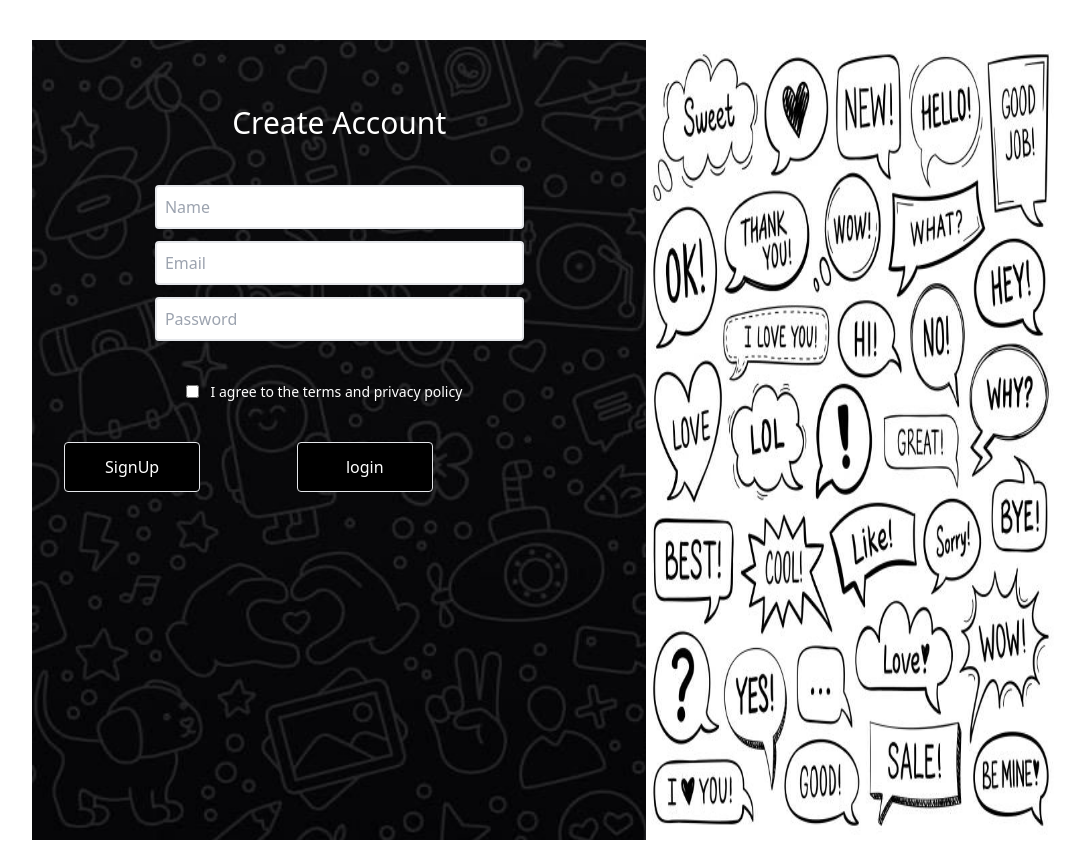
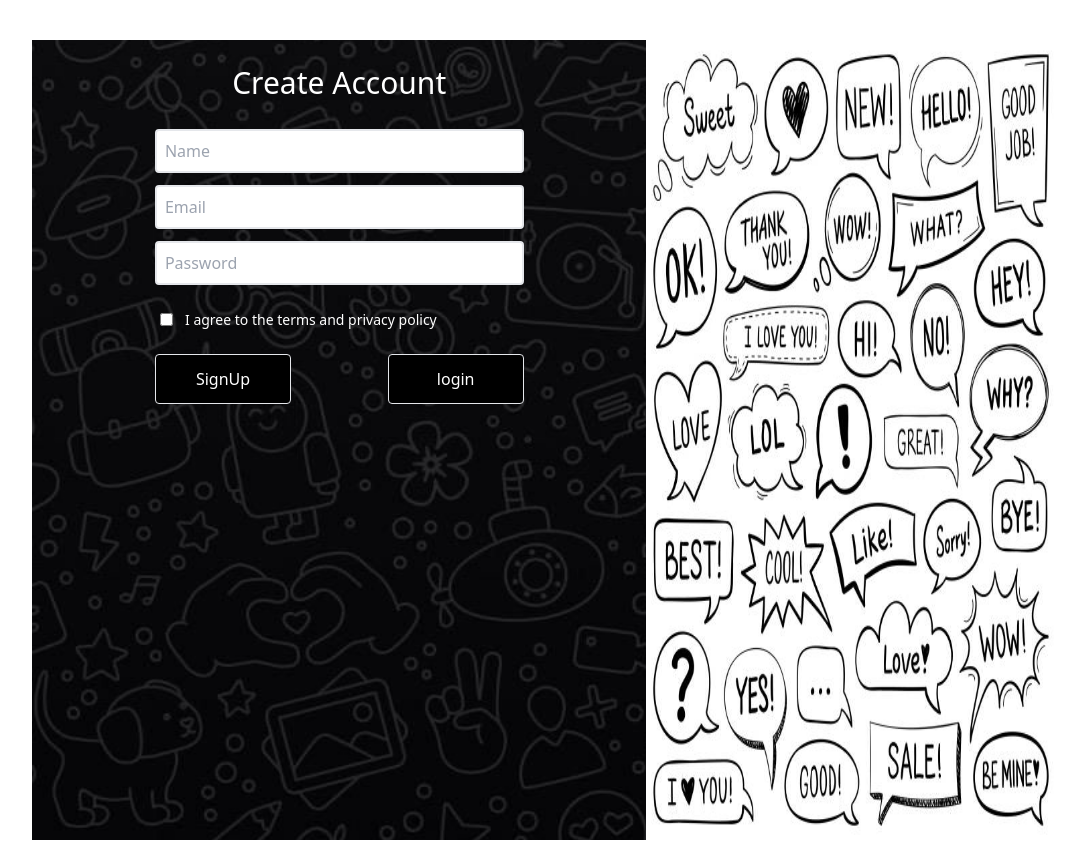
Before and after one commit to Deji06/chat-app, a React (Vite) app: page / in a window 1280 px wide. Shown: the whole page, without its empty margins (96-1176 px from the left). Built offline with nearby package versions, Linux system fonts and the light colour scheme.

Commit message:
added react spinner

```diff
--- a/package.json
+++ b/package.json
@@ -18,6 +18,7 @@
     "react-dom": "^19.1.0",
     "react-icons": "^5.5.0",
     "react-router-dom": "^7.5.3",
+    "react-spinners": "^0.17.0",
     "socket.io": "^4.8.1",
     "socket.io-client": "^4.8.1",
     "tailwind-scrollbar-hide": "^4.0.0"
--- a/src/components/SignUp.tsx
+++ b/src/components/SignUp.tsx
@@ -3,6 +3,7 @@ import chat from "../asset/chat.jpg";
 import whatsapp from "../asset/whatsapp.jpg";
 import { useNavigate } from "react-router-dom";
 import axios from "axios";
+import ClipLoader from "react-spinners/ClipLoader";
 
 interface signUpProps {
   setRegisteredUser: React.Dispatch<React.SetStateAction<string | null>>;
@@ -104,7 +105,7 @@ const SignUp = ({ setRegisteredUser }: signUpProps) => {
           }}
         >
           <form
-            className="space-y-10 w-[100%] m-auto mt-10 gap-y-5 borde"
+            className="space-y-10 md:space-y-6 w-[100%] m-auto mt-10 md:mt-0 gap-y-5"
             onSubmit={handleForm}
           >
             <p className="text-[30px] text-white text-bold capitalize text-center pt-5 w-fit m-auto ">
@@ -120,7 +121,7 @@ const SignUp = ({ setRegisteredUser }: signUpProps) => {
                 onChange={(e) => setName(e.target.value)}
                 // required
               />
-              {clientError.name && <p className="text-red-500 ml-10 ">{clientError.name}</p>}
+              {clientError.name && <p className="text-red-500 ml-10 md:ml-32 text-[14px] ">{clientError.name}</p>}
               <input
                 type="text"
                 placeholder="Email"
@@ -129,7 +130,7 @@ const SignUp = ({ setRegisteredUser }: signUpProps) => {
                 onChange={(e) => setEmail(e.target.value)}
                 // required
               />
-              {clientError.email && <p className="text-red-500 ml-10 ">{clientError.email}</p>}
+              {clientError.email && <p className="text-red-500 ml-10 md:ml-32 text-[14px]  ">{clientError.email}</p>}
               <input
                 type="password"
                 placeholder="Password"
@@ -138,15 +139,15 @@ const SignUp = ({ setRegisteredUser }: signUpProps) => {
                 onChange={(e) => setPassword(e.target.value)}
                 // required
               />
-              {clientError.password && <p className="text-red-500 ml-10 ">{clientError.password}</p>}
+              {clientError.password && <p className="text-red-500 ml-10 md:ml-32 text-[14px]  ">{clientError.password}</p>}
 
             </div>
             {error && (
-              <p className="text-red-500 lg:w-[50%] lg:ml-[130px] m-auto text-center mt-3">
+              <p className="text-red-500 lg:w-[50%] lg:ml-[130px] m-auto text-center mt-3 md:mt-0 text-[14px] ">
                 {error}
               </p>
             )}
-            <div className="flex items-center gap-x-3 mt-10 w-fit ml-12 md:m-auto lg:w-[50%]">
+            <div className="flex items-center gap-x-3 mt-10 w-fit ml-12 md:ml-32 lg:w-[50%]">
               <input
                 type="checkbox"
                 checked={check}
@@ -156,13 +157,13 @@ const SignUp = ({ setRegisteredUser }: signUpProps) => {
                 I agree to the terms and privacy policy
               </p>
             </div>
-            <div className="flex justify-between items-center gap-x-8 w-[80%] md:w-[60%] mt-10 ml-8">
+            <div className="flex justify-between items-center gap-x-8 w-[80%] md:w-[60%] mt-10 ml-8 md:m-auto">
               <button
                 onClick={handleForm}
                 type="submit"
                 className="border bg-black py-3 px-10 rounded text-white"
               >
-                {loading ? <p className="whitespace-nowrap">signingup....</p> : <p>SignUp</p>}
+                {loading ? <ClipLoader size={18} color={"#ffffff"} /> : <p>SignUp</p>}
               </button>
               <button
                 onClick={handleLogin}
--- a/src/pages/LogIn.tsx
+++ b/src/pages/LogIn.tsx
@@ -4,6 +4,7 @@ import chat from "../asset/chat.jpg";
 import { useNavigate } from "react-router-dom";
 import axios from "axios";
 import whatsapp from "../asset/whatsapp.jpg";
+import ClipLoader from 'react-spinners/ClipLoader'
 // import { includes } from "lodash";
 
 
@@ -105,7 +106,7 @@ const Login = ({ registeredUser }: loginProps) => {
                 onChange={(e) => setEmail(e.target.value)}
                 // required
               />
-               {Usererror.email && <p className="text-red-500 ml-10">{Usererror.email}</p>}
+               {Usererror.email && <p className="text-red-500 ml-10 md:ml-32 text-[14px] ">{Usererror.email}</p>}
               <input
                 type="password"
                 placeholder="Password"
@@ -114,10 +115,10 @@ const Login = ({ registeredUser }: loginProps) => {
                 onChange={(e) => setPassword(e.target.value)}
                 // required
               />
-               {Usererror.password && <p className="text-red-500 ml-10">{Usererror.password}</p>}
+               {Usererror.password && <p className="text-red-500 ml-10 md:ml-32 text-[14px] " >{Usererror.password}</p>}
             </div>
             {error && (
-              <p className="text-red-500 lg:w-[50%] m-auto lg:ml-[130px] text-center mt-3">
+              <p className="text-red-500 lg:w-[50%] m-auto lg:ml-[130px] text-center mt-3 text-[14px] ">
                 {error}
               </p>
             )}
@@ -127,7 +128,7 @@ const Login = ({ registeredUser }: loginProps) => {
                 type="submit"
                 className="border bg-black px-10 py-3 rounded text-white"
               >
-                {loading ? <p className="whitespace-nowrap">logging in...</p> : <p className="">LogIn</p>}
+                {loading ? <ClipLoader size={18} color={"#ffffff"} /> : <p className="">Log In</p>}
               </button>
               <button
                 onClick={handleSignUp}
```
Also changed, not shown: 1 other file (tests, documents, lock files or other folders).
